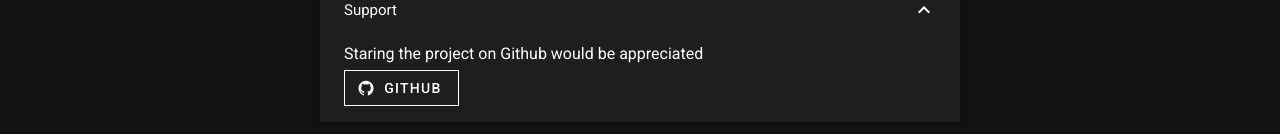
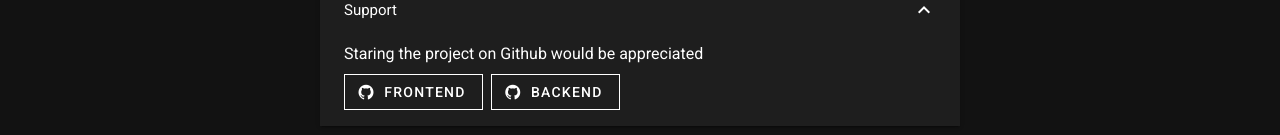
Before and after one commit to qugu2427/twitch-media-ui, a Vue app: page / in a window 1280 px wide. Both pictures are taken after a click on the button "Support". Shown: the part 730-865 px from the top of the page. Built offline with nearby package versions, Linux system fonts and the light colour scheme; no server answers; what vue-socket.io-extended, vue-youtube would draw is missing.

Commit message:
support buttons

```diff
--- a/src/components/Info.vue
+++ b/src/components/Info.vue
@@ -81,17 +81,30 @@
       <v-expansion-panel-header>Support</v-expansion-panel-header>
       <v-expansion-panel-content>
         Staring the project on Github would be appreciated
+        <div class="d-flex mt-2">
           <a
             href="https://github.com/qugu2427/twitch-media-ui"
-          class="text-decoration-none"
+            class="text-decoration-none mr-2"
           >
-          <div class="mt-1">
+            <div>
               <v-btn outlined tile dark>
                 <v-icon left>mdi-github</v-icon>
-              Github
+                Frontend
               </v-btn>
             </div>
           </a>
+          <a
+            href="https://github.com/qugu2427/twitch-media-api"
+            class="text-decoration-none"
+          >
+            <div>
+              <v-btn outlined tile dark>
+                <v-icon left>mdi-github</v-icon>
+                Backend
+              </v-btn>
+            </div>
+          </a>
+        </div>
       </v-expansion-panel-content>
     </v-expansion-panel>
   </v-expansion-panels>
```
Lines whose indentation alone changed are shown as unchanged.
